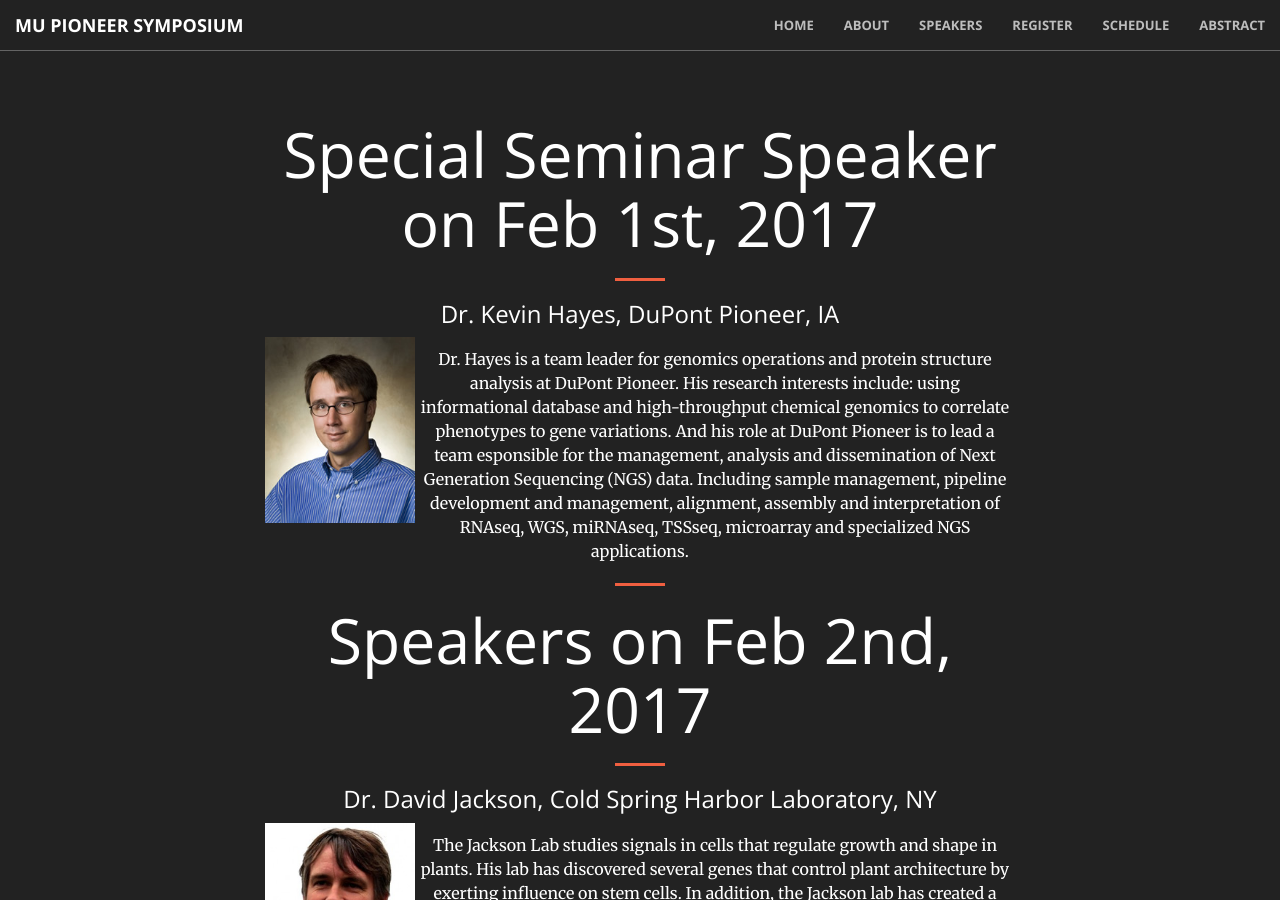
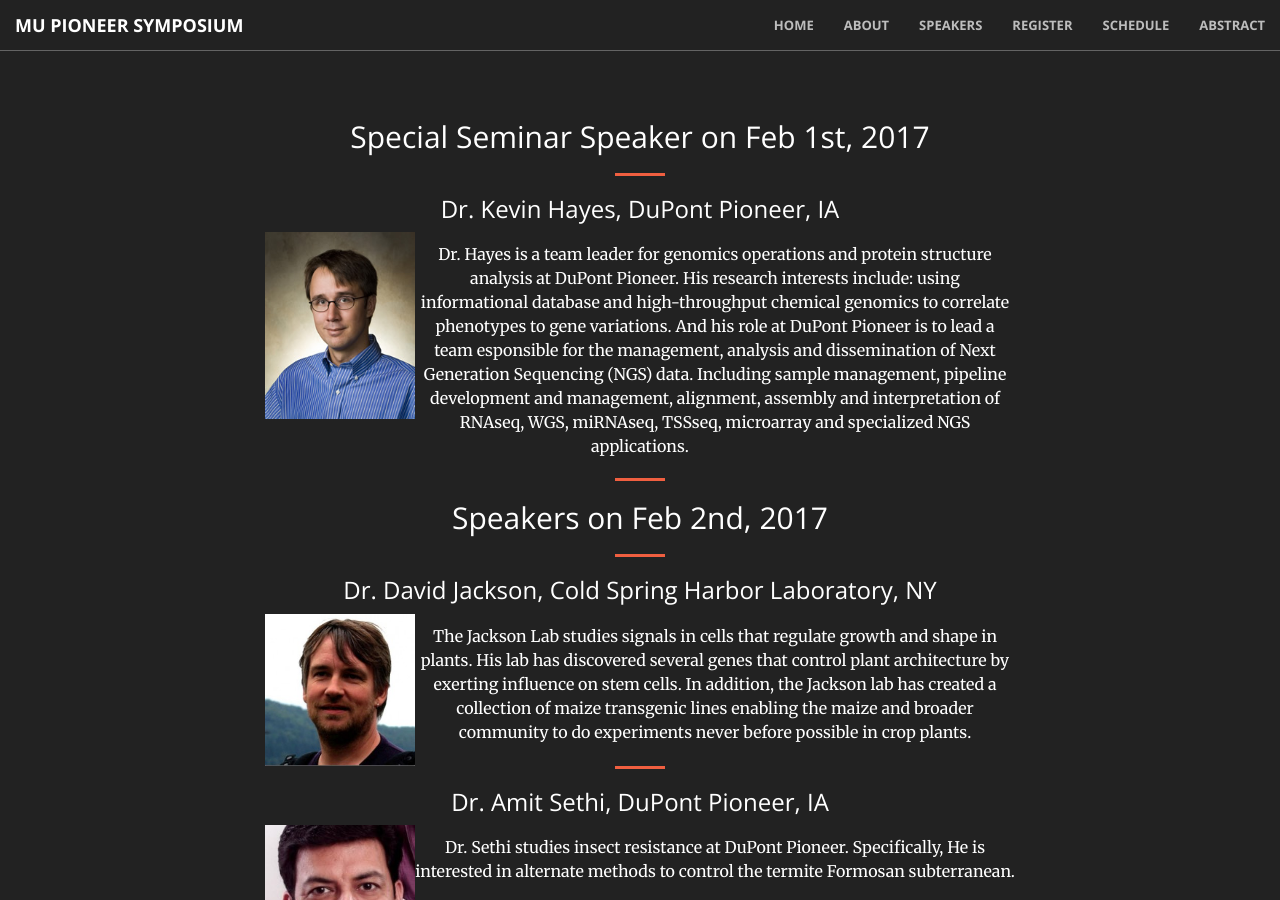
Before and after one commit to mupioneersymposium/mupioneersymposium.github.io, a Jekyll site: the page built from speakers.md, in a window 1280 px wide and 900 px high. Built offline with Jekyll 4.4.1, drawn with Linux system fonts in a browser that asks for light colours.

```diff
--- a/speakers.md
+++ b/speakers.md
@@ -1,7 +1,7 @@
 ---
 layout: regular
 ---
-# Special Seminar Speaker on Feb 1st, 2017
+## Special Seminar Speaker on Feb 1st, 2017
 <hr style="clear: both;" />
 
 ### Dr. Kevin Hayes, DuPont Pioneer, IA
@@ -11,7 +11,7 @@ layout: regular
 Dr. Hayes is a team leader for genomics operations and protein structure analysis at DuPont Pioneer. His research interests include: using informational database and high-throughput chemical genomics to correlate phenotypes to gene variations. And his role at DuPont Pioneer is to lead a team esponsible for the management, analysis and dissemination of Next Generation Sequencing (NGS) data. Including sample management, pipeline development and management, alignment, assembly and interpretation of RNAseq, WGS, miRNAseq, TSSseq, microarray and specialized NGS applications.
 
 <hr style="clear: both;" />
-# Speakers on Feb 2nd, 2017
+## Speakers on Feb 2nd, 2017
 <hr style="clear: both;" />
 
 ### Dr. David Jackson, Cold Spring Harbor Laboratory, NY
```
